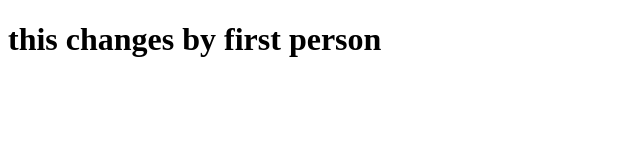
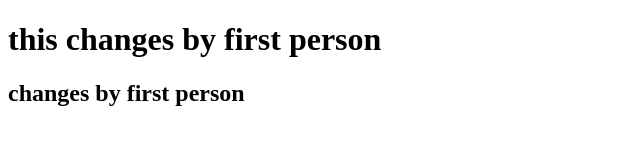
Before and after one commit to Ganeshchennuboina/git-merge-, a plain HTML site: page index.html in a window 1280 px wide. Shown: the whole page, without its empty margins (0-640 px from the left). Drawn offline with Linux system fonts and the light colour scheme.

Commit message:
liite changes by Ganesh

```diff
--- a/index.html
+++ b/index.html
@@ -7,6 +7,7 @@
 </head>
 <body>
     <h1>this changes by first person</h1>
+    <h2> changes by first person</h2>
 
 </body>
 </html>
```
